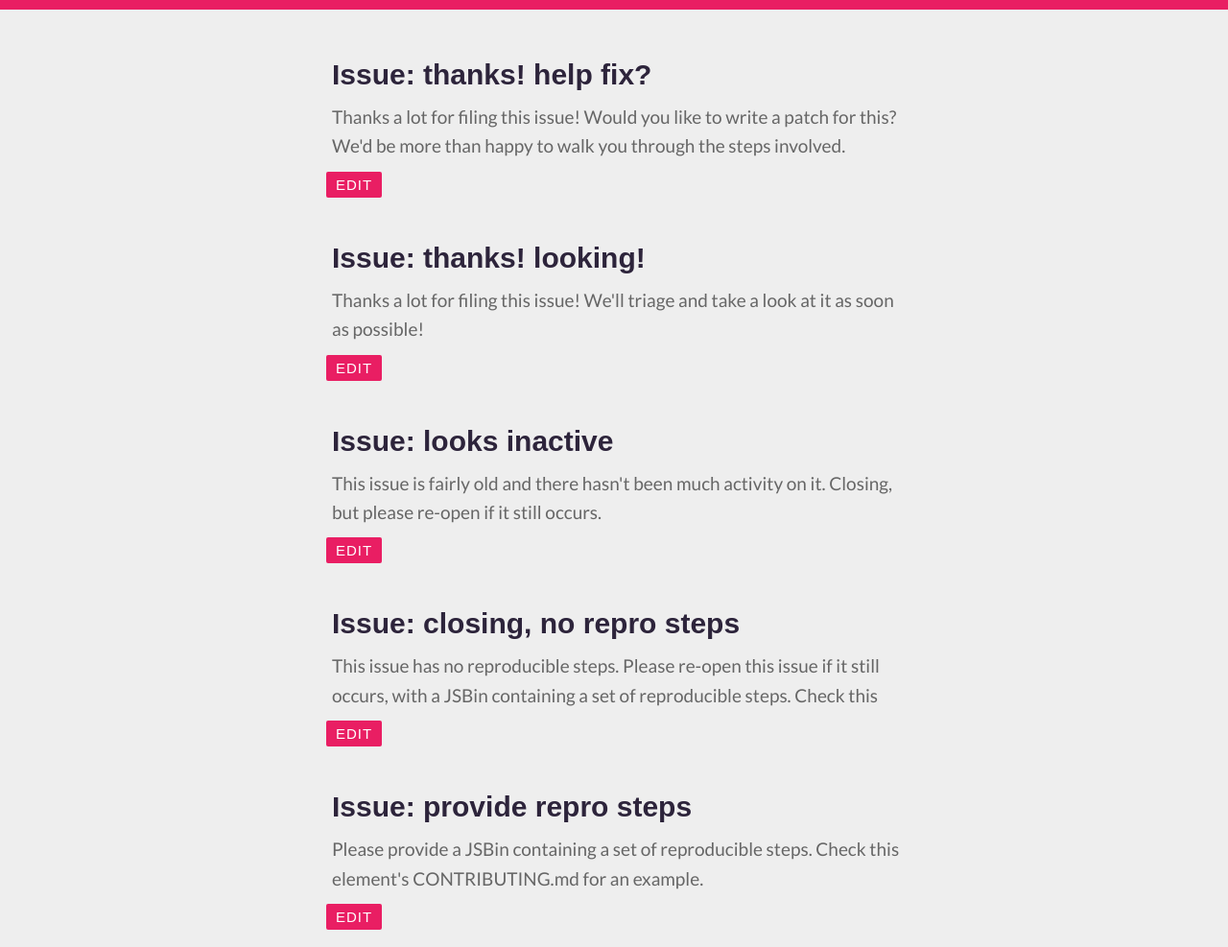
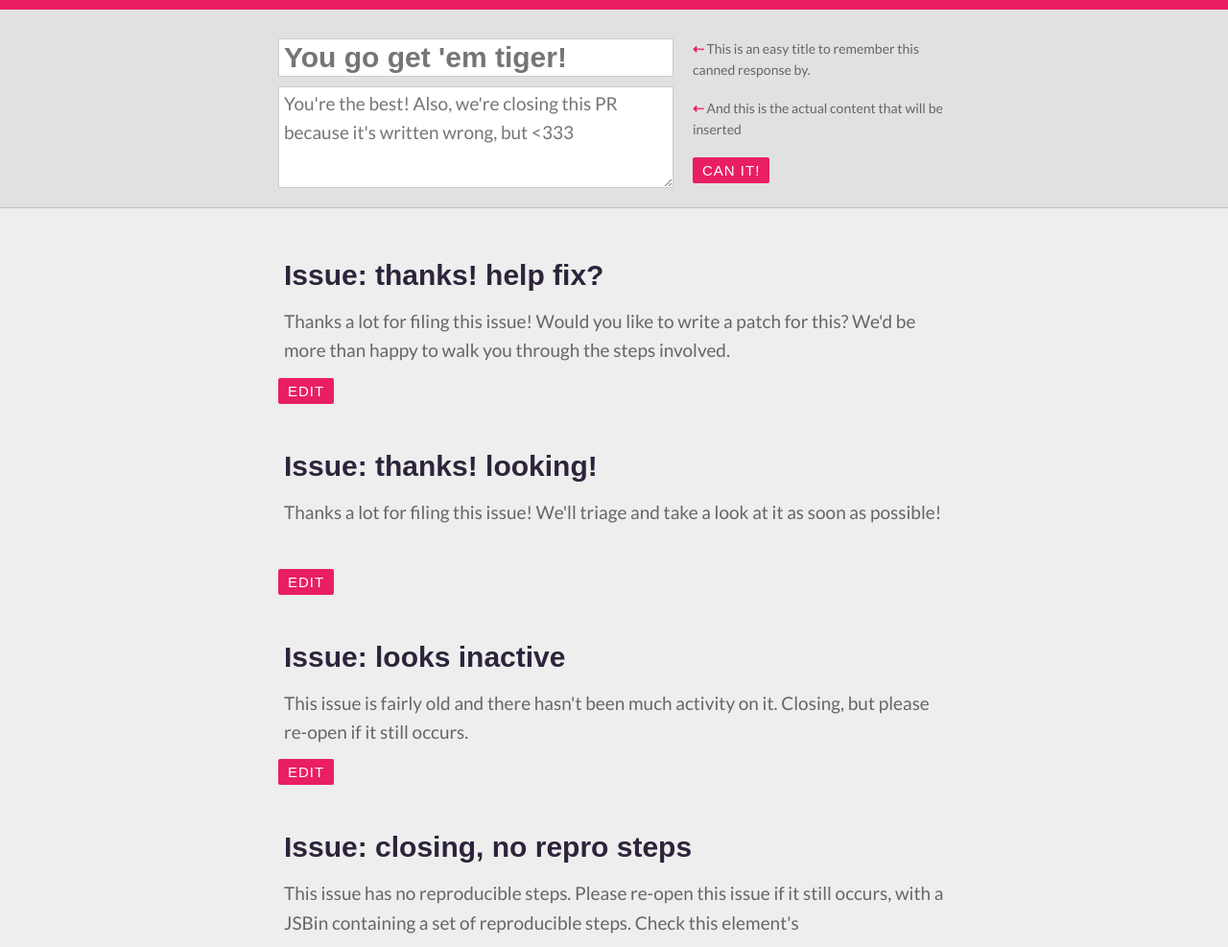
Before and after one commit to notwaldorf/github-canned-responses, a browser extension: page options.html in a window 1280 px wide. Shown: the top 987 px of the page at 96% size. Drawn offline with Linux system fonts and the light colour scheme.

Commit message:
now with sample new cans

```diff
--- a/options.html
+++ b/options.html
@@ -27,7 +27,7 @@
       margin-bottom: 30px;
     }
     .list {
-      max-width: 600px;
+      max-width: 700px;
       margin: 50px auto;
     }
 
@@ -73,13 +73,13 @@
       position: relative;
       -webkit-appearance: none;
       border: 1px solid #ccc;
-      padding: 0 5px;
+      padding: 2px 5px;
     }
 
     textarea[disabled], input[disabled] {
       border: none;
       resize: none;
-      padding: 1px 6px;
+      padding: 3px 6px;
       background: transparent;
     }
 
@@ -88,14 +88,50 @@
       font-family: inherit;
     }
 
+    .horizontal {
+      display: -ms-flexbox;
+      display: -webkit-flex;
+      display: flex;
+      -ms-flex-direction: row;
+      -webkit-flex-direction: row;
+      flex-direction: row;
+      margin-bottom: 50px;
+    }
+
+    .half {
+      width: 400px;
+      margin-right: 20px;
+    }
+    .arrow {
+      font-weight: bold;
+      color: #E91E63;
+    }
   </style>
 </head>
 <body>
   <div class="line"></div>
 
+  <div style="background: #e1e1e1; border-bottom: 1px solid #c1c1c1;">
+    <div class="horizontal" style="max-width: 700px; margin: 0px auto; padding: 30px 0 10px 0;">
+      <div>
+        <input class="answer-title half" placeholder="You go get 'em tiger!">
+        <textarea class="answer-text half" style="height: 100px" placeholder="You're the best! Also, we're closing this PR because it's written wrong, but <333"></textarea>
+      </div>
+
+      <div>
+        <div class="answer-text" style="font-size: 14px"><span class="arrow">⇠</span>
+          This is an easy title to remember this canned response by.</div>
+        <br>
+          <div class="answer-text" style="font-size: 14px"><span class="arrow">⇠</span>
+            And this is the actual content that will be inserted</div>
+            <br>
+          <button>Can it!</button>
+      </div>
+    </div>
+  </div>
+
   <div class="list">
-    <ul id="answerList">
-    </ul>
+    <ul id="answerList"></ul>
   </div>
 
   <div class="line"></div>
```
